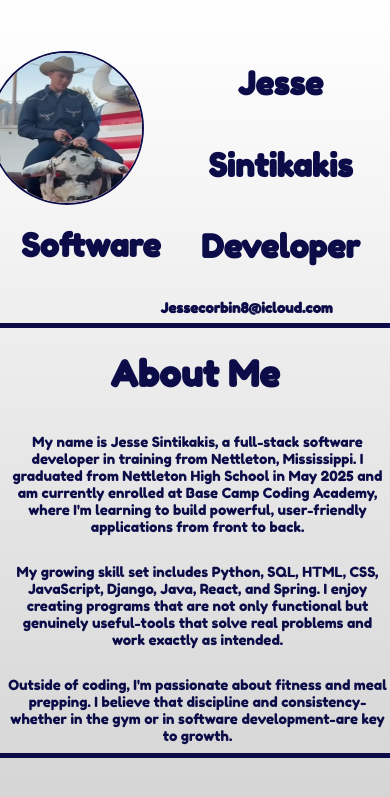
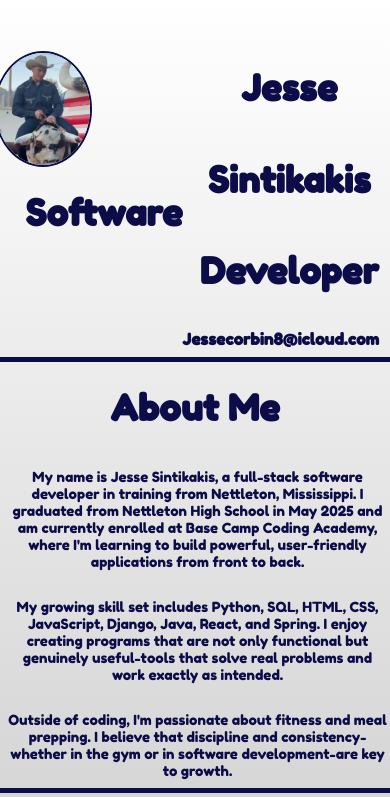
Before and after one commit to JesseSinti/Professional-Portfolio, a plain HTML site: page index.html in a window 390 px wide. Shown: the top 797 px of the page. Drawn offline with Linux system fonts and the light colour scheme.

Commit message:
Added Readme

```diff
--- a/style.css
+++ b/style.css
@@ -7,6 +7,7 @@
 }
 .container {
     width:100%;
+    height: 50vh;
     display:flex;
     justify-content: center;
 
@@ -193,8 +194,8 @@ margin:0;
 }
 
 .profile {
-    width: 150px;
-    height: 150px;
+    width: 50%;
+
     background-color: blue;
     border-radius: 50%;
     border: 2px solid #0B0C48;
@@ -203,6 +204,7 @@ margin:0;
     width: 100vw;
     display: flex;
     flex-direction:column;
+    justify-content:right;
 }
 
 #header1 {
@@ -233,7 +235,7 @@ body{
 
 .name {
 text-align: center;
-font-size: 32px;
+font-size: 36px;
 font-family:'Fredoka One', sans-serif;
 color:#0B0C48
 }
@@ -271,9 +273,9 @@ padding-left: 8vw;
 }
 .email {
     text-align: right;
-    padding-right: 8vh;
+    padding-right: 2vh;
     font-family: 'Fredoka One', sans-serif;
-    font-size: 14px;
+    font-size: 16px;
     color:#0B0C48
 }
 .pic{
```
Also changed, not shown: 1 other file.
